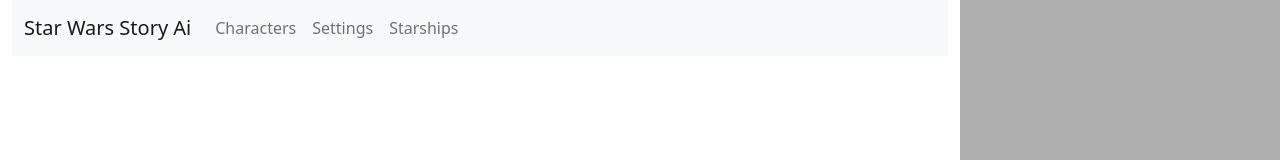
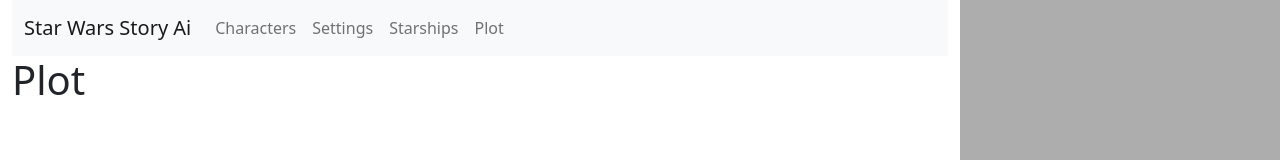
Before and after one commit to DenverDev7474/StarWarsStoryAi, a React (Create React App) app: page /plot in a window 1280 px wide. Shown: the top 160 px of the page. Built offline with nearby package versions, Linux system fonts and the light colour scheme.

Commit message:
adding plot

```diff
--- a/src/App.tsx
+++ b/src/App.tsx
@@ -5,6 +5,7 @@
 import Home from "./features/home/home";
 import Story from "./features/story/story";
 import Menu from "./features/menu/menu";
+import Plot from "./features/plot/plot";
 import { Container, Row, Col } from "react-bootstrap";
 import { BrowserRouter as Router, Route, Routes, Link } from "react-router-dom";
 import './components/css/app.css';
@@ -22,6 +23,7 @@
               <Route path="/settings" element={<Settings />} />
               <Route path="/starships" element={<Starships />} />
               <Route path="/story" element={<Story />} />
+              <Route path="/plot" element={<Plot />} />
             </Routes>
           </Col>
           <Col xs={12} md={3} className="generatorContainer">
--- a/src/features/menu/menu.tsx
+++ b/src/features/menu/menu.tsx
@@ -13,6 +13,7 @@
             <Nav.Link  href="/characters">Characters</Nav.Link>
             <Nav.Link  href="/settings">Settings</Nav.Link>
             <Nav.Link  href="/starships">Starships</Nav.Link>
+            <Nav.Link  href="/plot">Plot</Nav.Link>
           </Nav>
         </Navbar.Collapse>
       </Container>
--- /dev/null
+++ b/src/features/plot/plot.tsx
@@ -0,0 +1,15 @@
+
+
+
+
+const Plot = () => {
+
+    return (
+        <div>
+        <h1>Plot</h1>
+        </div>
+    )
+
+}
+
+export default Plot;
```
